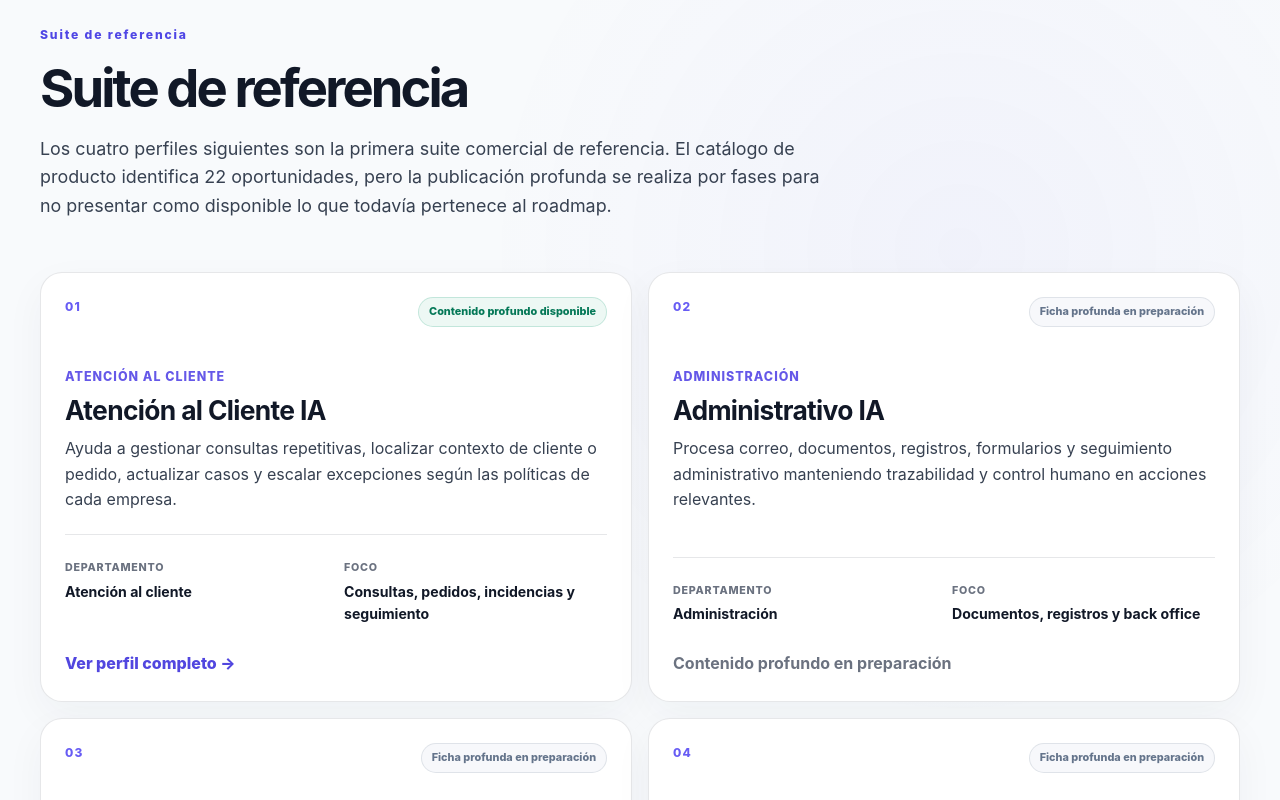
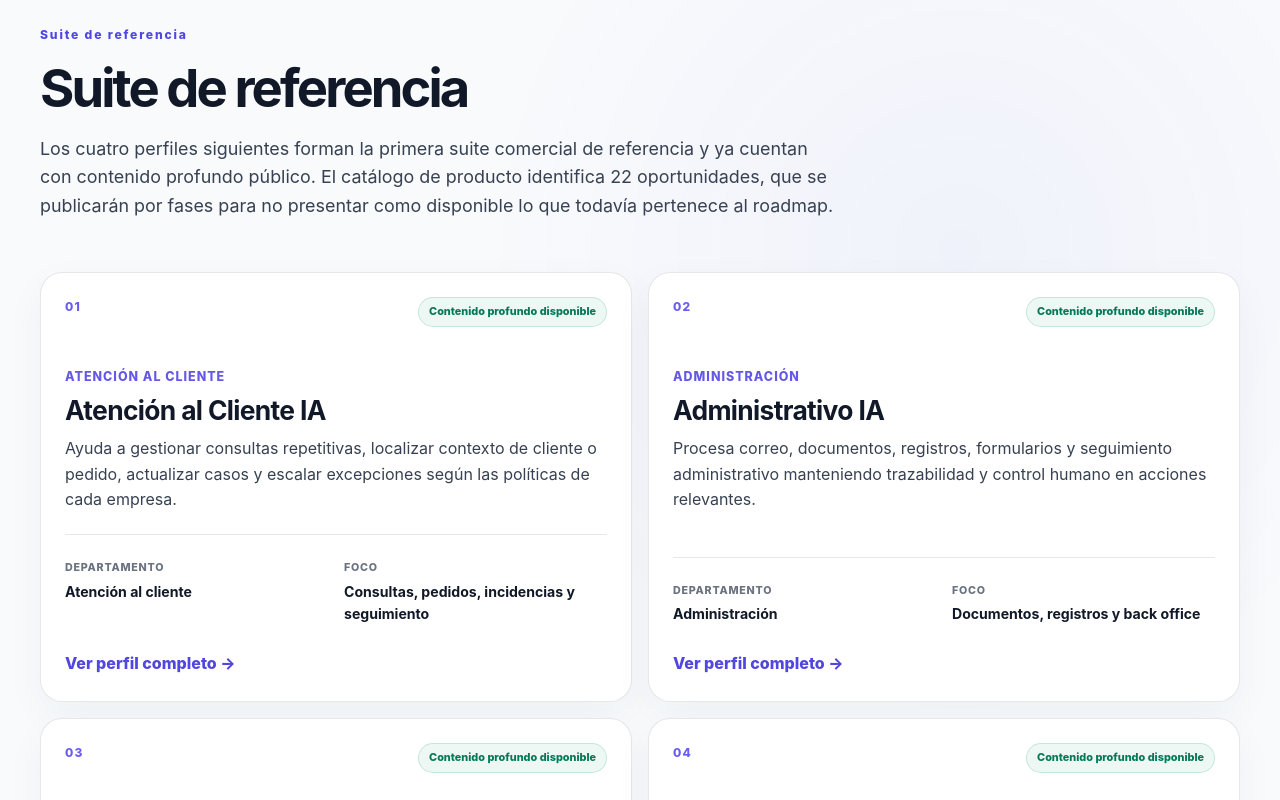
Before and after one commit to Emmakex/ia-empleado-web, a Next.js app: page /empleados-ia in a window 1280 px wide. Shown: the part 1040-1840 px from the top of the page. Built offline with nearby package versions, Linux system fonts and the light colour scheme.

Commit message:
feat: expose all reference employees in catalog

```diff
--- a/components/employee-index-page.tsx
+++ b/components/employee-index-page.tsx
@@ -1,6 +1,6 @@
 import Link from "next/link";
 import type { Locale, SiteDictionary } from "../lib/i18n";
-import { employeeIndexPath, getEmployeeCatalog } from "../lib/employee-catalog";
+import { employeeIndexPath, getEmployeeCatalog } from "../lib/employee-content-engine";
 import { SiteFooter } from "./site-footer";
 import { SiteHeader } from "./site-header";
 
@@ -15,7 +15,7 @@ const copy = {
     title: "Empleados IA especializados en trabajos reales de empresa.",
     intro: "IA Empleado organiza capacidades de inteligencia artificial alrededor de funciones empresariales concretas. Cada perfil define qué trabajo asume, qué sistemas necesita, qué límites aplica y cuándo debe intervenir una persona.",
     reference: "Suite de referencia",
-    referenceText: "Los cuatro perfiles siguientes son la primera suite comercial de referencia. El catálogo de producto identifica 22 oportunidades, pero la publicación profunda se realiza por fases para no presentar como disponible lo que todavía pertenece al roadmap.",
+    referenceText: "Los cuatro perfiles siguientes forman la primera suite comercial de referencia y ya cuentan con contenido profundo público. El catálogo de producto identifica 22 oportunidades, que se publicarán por fases para no presentar como disponible lo que todavía pertenece al roadmap.",
     discover: "Explorar perfiles",
     department: "Departamento",
     focus: "Foco",
@@ -37,7 +37,7 @@ const copy = {
     title: "AI Employees specialized in real business jobs.",
     intro: "IA Empleado organizes AI capabilities around concrete business functions. Each profile defines the work it takes on, the systems it needs, its boundaries and when a person must intervene.",
     reference: "Reference suite",
-    referenceText: "The four profiles below form the first commercial reference suite. Product discovery identifies 22 opportunities, but deep public content is released in phases so the website does not present roadmap scope as already available.",
+    referenceText: "The four profiles below form the first commercial reference suite and now have deep public content. Product discovery identifies 22 opportunities, which will be published in phases so roadmap scope is not presented as already available.",
     discover: "Explore profiles",
     department: "Department",
     focus: "Focus",
```
